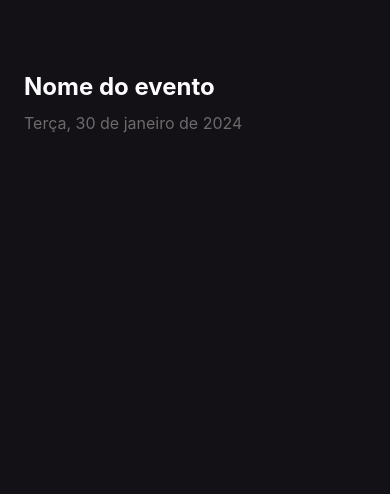
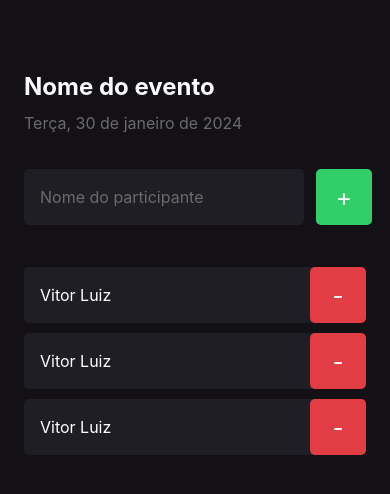
Before and after one commit to VitorCruz78/React-Native, a React Native app: screen / in a window 390 px wide. Shown: the top 494 px of the page. Built offline with nearby package versions, Linux system fonts and the light colour scheme.

Commit message:
Criação de primeiro componente e formulário

```diff
--- /dev/null
+++ b/src/components/Participant/index.tsx
@@ -0,0 +1,18 @@
+import { View, Text, TouchableOpacity } from 'react-native';
+import { styles } from './styles';
+
+export function Participant() {
+    return (
+        <View style={styles.container}>
+            <Text style={styles.name}>
+                Vitor Luiz
+            </Text>
+
+            <TouchableOpacity style={styles.button}>
+                <Text style={styles.buttonText}>
+                    -
+                </Text>
+            </TouchableOpacity>
+        </View>
+    )
+}
--- /dev/null
+++ b/src/components/Participant/styles.ts
@@ -0,0 +1,30 @@
+import { StyleSheet } from 'react-native';
+
+export const styles = StyleSheet.create({
+    container: {
+        width: '100%',
+        backgroundColor: '#1F1E25',
+        borderRadius: 5,
+        flexDirection: 'row',
+        alignItems: 'center',
+        marginBottom: 10
+    },
+    name: {
+        flex: 1,
+        fontSize: 16,
+        color: "#FFF",
+        marginLeft: 16
+    },
+    buttonText: {
+        color: '#FFF',
+        fontSize: 24
+    },
+    button: {
+        width: 56,
+        height: 56,
+        borderRadius: 5,
+        backgroundColor: '#E23C44',
+        alignItems: 'center',
+        justifyContent: 'center'
+    },
+});
--- a/src/screens/Home/index.tsx
+++ b/src/screens/Home/index.tsx
@@ -1,7 +1,15 @@
-import { Text, View } from "react-native";
+import { Text, View, TextInput, TouchableOpacity } from "react-native";
+
+import { Participant } from '../../components/Participant'
+
 import { styles } from "./styles";
 
 export function Home() {
+
+  function handleParticipantAdd() {
+    console.log("Você clicou no botão de adicionar!")
+  }
+
   return (
     <View style={styles.container}>
       <Text
@@ -11,6 +19,26 @@
       <Text style={styles.eventDate}>
         Terça, 30 de janeiro de 2024
       </Text>
+
+      <View style={styles.form}>
+        <TextInput
+          style={styles.input}
+          placeholder="Nome do participante"
+          placeholderTextColor="#6B6B6B"
+          keyboardType="default"
+        />
+
+        {/* Região clicável da aplicação */}
+        <TouchableOpacity style={styles.button} onPress={handleParticipantAdd}>
+          <Text style={styles.buttonText}>
+            +
+          </Text>
+        </TouchableOpacity>
+      </View>
+
+      <Participant />
+      <Participant />
+      <Participant />
     </View>
   )
 }
--- a/src/screens/Home/styles.ts
+++ b/src/screens/Home/styles.ts
@@ -16,5 +16,33 @@
         color: "#6B6B6B",
         marginTop: 12,
         fontSize: 16
+    },
+    input: {
+        flex: 1,
+        height: 56,
+        backgroundColor: '#1F1E25',
+        borderRadius: 5,
+        color: '#FFF',
+        padding: 16,
+        fontSize: 16,
+        marginRight: 12
+    },
+    buttonText: {
+        color: '#FFF',
+        fontSize: 24
+    },
+    button: {
+        width: 56,
+        height: 56,
+        borderRadius: 5,
+        backgroundColor: '#31CF67',
+        alignItems: 'center',
+        justifyContent: 'center'
+    },
+    form: {
+        width: '100%',
+        flexDirection: 'row',
+        marginTop: 36,
+        marginBottom: 42
     }
 });
```
